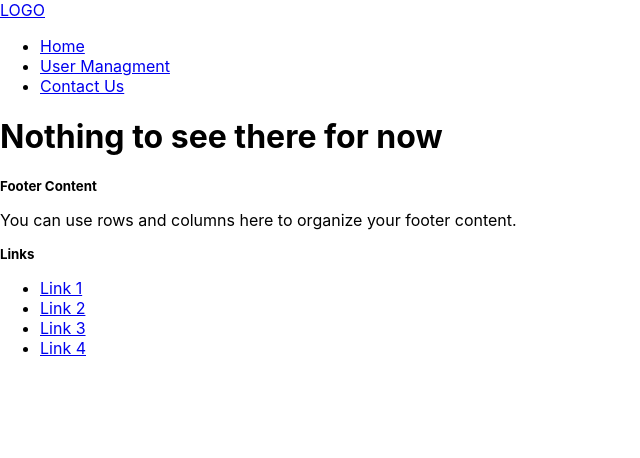
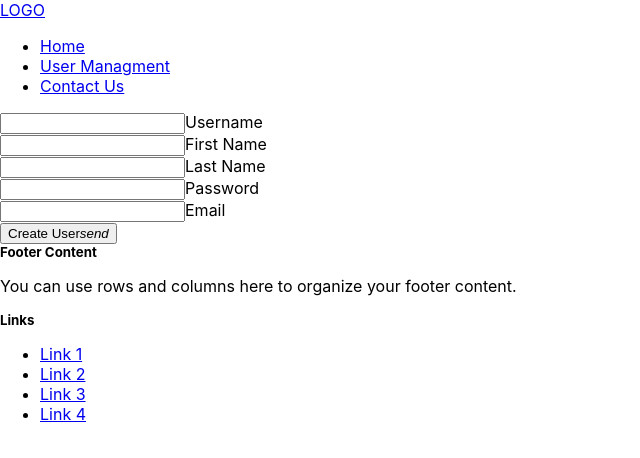
Before and after one commit to iljli/sensor_frontend, a React (Create React App) app in the folder src/: page /userManagment in a window 1280 px wide. Shown: the top 458 px of the page, without its empty margins (0-640 px from the left). Built offline with nearby package versions, Linux system fonts and the light colour scheme; the HTML template or start-up script is replaced by a standard one.

Commit message:
WIP feat: add a new user

```diff
--- a/src/App.js
+++ b/src/App.js
@@ -7,6 +7,7 @@ import Landing from "./components/LandingPage";
 import Contacts from "./components/contact";
 import Header from "./components/Header";
 import Footer from "./components/Footer";
+import UserManagement from "./components/UserManagement";
 
 function App() {
   return (
@@ -19,7 +20,7 @@ function App() {
         </Route>
 
         <Route exact path="/userManagment">
-          <h1>Nothing to see there for now</h1>
+          <UserManagement />
         </Route>
 
         <Route exact path="/contacts">
--- /dev/null
+++ b/src/components/UserManagement.js
@@ -0,0 +1,119 @@
+import { React, useState } from 'react';
+import M from "materialize-css";
+// import { TextInput, Button } from 'react-materialize';
+
+/* ToDo:
+    - activate button only if username and e-mail is provided
+    - check if user already exist - do on backend
+*/
+
+const userDataTemplate = {
+    username: "",
+    first_name: "",
+    last_name: "",
+    password: "",
+    email: "",
+}
+
+const UserManagement = props => {
+    const [userData, setUserData] = useState(userDataTemplate);
+    const [isDataSent, setIsDataSent] = useState(false);
+
+    const handleInputChange = (event) => {
+        // console.log(event.target.value);
+        setUserData({ ...userData, [event.target.name]: event.target.value });
+        // console.log(userData);
+    }
+
+    const notification = () => {
+        M.toast({ html: 'New user created', classes: 'rounded' })
+    }
+
+    const handleSubmit = (event) => {
+        event.preventDefault();
+        console.log(userData);
+
+        const apiUrl = "https://moisturizemebackend.herokuapp.com/users/create_user";
+
+        const options = {
+            method: "POST",
+            headers: {
+                "Content-Type": "application/json",
+                credentials: "include"
+            },
+            body: JSON.stringify(userData)
+        };
+
+        fetch(apiUrl, options)
+            .then((res) => {
+                if (!res.ok) throw new Error("Could not create post");
+                setIsDataSent(true);
+                notification();
+                return res.json();
+            })
+            .catch((err) => console.log(err));
+
+
+
+    }
+
+    return (
+        <div>
+            <div class="row">
+                <form class="col s12" onSubmit={handleSubmit}>
+                    <div class="row">
+                        <div class="input-field col s12">
+                            <input id="username" type="text" class="validate"
+                                onChange={handleInputChange}
+                                name="username"
+                                value={userData.username}
+                            />
+                            <label for="username">Username</label>
+                        </div>
+                        <div class="input-field col s6">
+                            <input id="first_name" type="text" class="validate"
+                                onChange={handleInputChange}
+                                name="first_name"
+                                value={userData.first_name}
+                            />
+                            <label for="first_name">First Name</label>
+                        </div>
+                        <div class="input-field col s6">
+                            <input id="last_name" type="text" class="validate"
+                                onChange={handleInputChange}
+                                name="last_name"
+                                value={userData.last_name}
+                            />
+                            <label for="last_name">Last Name</label>
+                        </div>
+                    </div>
+                    <div class="row">
+                        <div class="input-field col s12">
+                            <input id="password" type="password" class="validate"
+                                onChange={handleInputChange}
+                                name="password"
+                                value={userData.password}
+                            />
+                            <label for="password">Password</label>
+                        </div>
+                    </div>
+                    <div class="row">
+                        <div class="input-field col s12">
+                            <input id="email" type="email" class="validate"
+                                onChange={handleInputChange}
+                                name="email"
+                                value={userData.email} />
+                            <label for="email">Email</label>
+                        </div>
+                    </div>
+                    <button class="btn waves-effect waves-light" type="submit" name="action">Create User
+                        <i class="material-icons right">send</i>
+                    </button>
+                </form>
+            </div>
+        </div>
+    )
+}
+
+
+export default UserManagement
```
